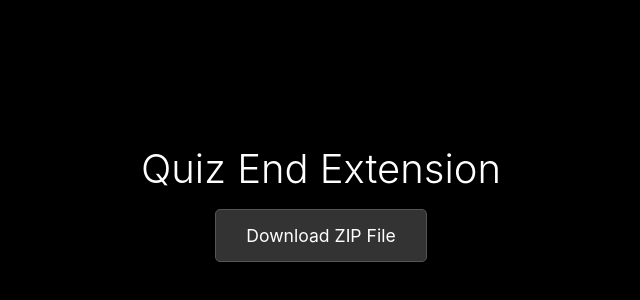
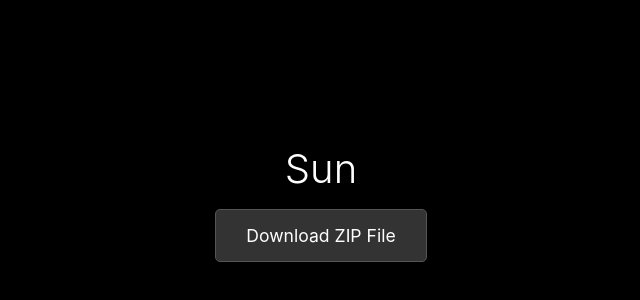
Before and after one commit to NanThanMame/Sun, a plain HTML site: page index.html in a window 1280 px wide. Shown: the part 210-510 px from the top of the page, without its empty margins (319-959 px from the left). Drawn offline with Linux system fonts and the light colour scheme.

Commit message:
Initial commit

```diff
--- a/index.html
+++ b/index.html
@@ -3,7 +3,7 @@
 <head>
     <meta charset="UTF-8">
     <meta name="viewport" content="width=device-width, initial-scale=1.0">
-    <title>Quiz End Extension</title>
+    <title>Sun</title>
     <style>
         body {
             font-family: -apple-system, BlinkMacSystemFont, 'Segoe UI', Roboto, sans-serif;
@@ -45,7 +45,7 @@
 </head>
 <body>
     <div class="container">
-        <h1>Quiz End Extension</h1>
+        <h1>Sun</h1>
         <a href="./Sun.zip" class="download-btn" download>
             Download ZIP File
         </a>
```
